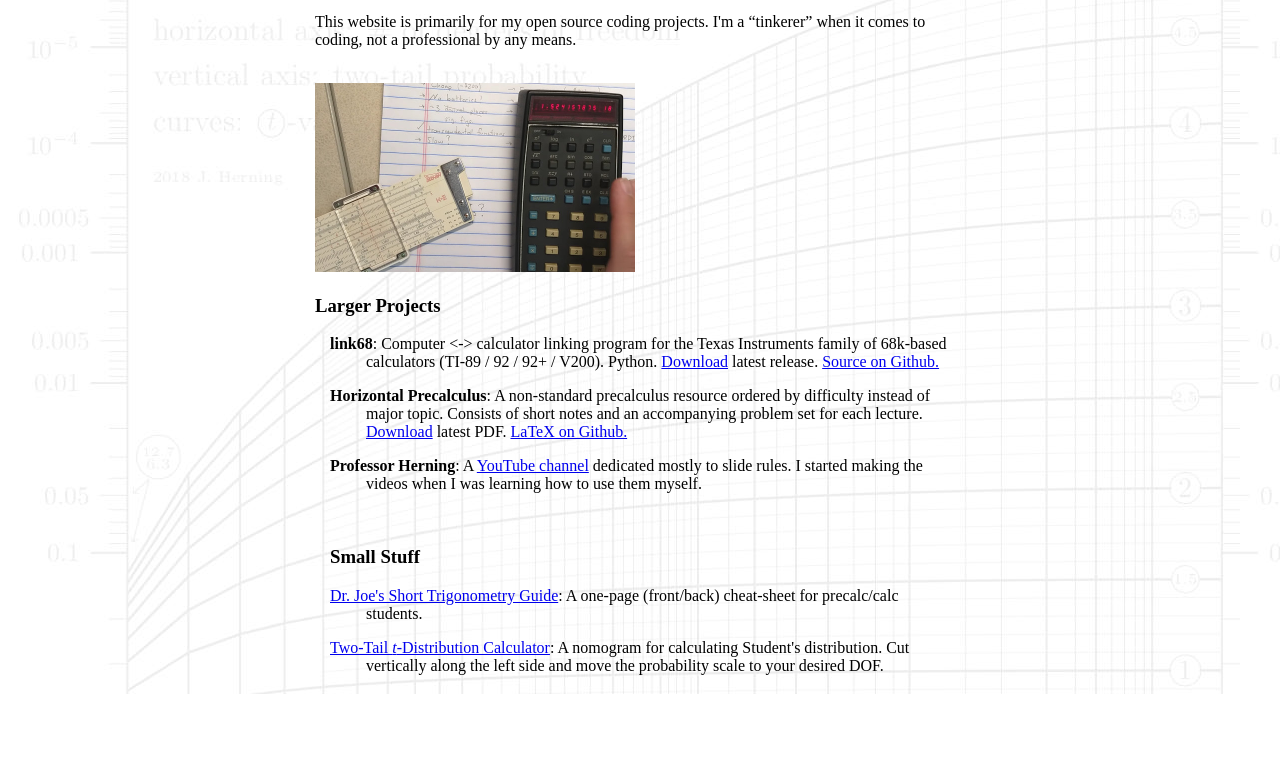
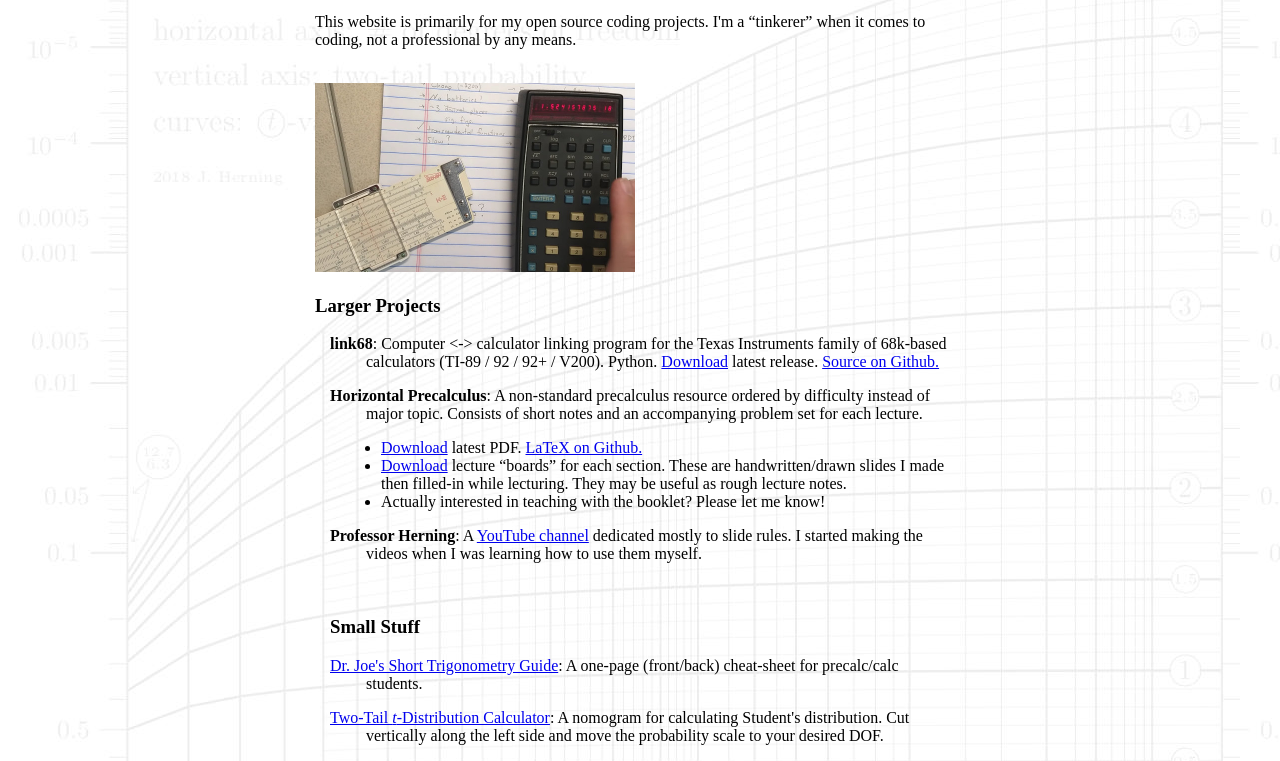
Before and after one commit to jherning/jherning.github.io, a plain HTML site: page index.html in a window 1280 px wide. Shown: the part 106-867 px from the top of the page. Before the commit the page ends 800 px from the top, so only its background shows below. Drawn offline with Linux system fonts and the light colour scheme.

Commit message:
Added lecture boards.

```diff
--- a/index.html
+++ b/index.html
@@ -23,7 +23,12 @@
 <h3>Larger Projects</h3>
 <div style="padding-left: 51px; text-indent: -36px; padding-right: 15px">
 <p><b>link68</b>: Computer <-> calculator linking program for the Texas Instruments family of 68k-based calculators (TI-89 / 92 / 92+ / V200). Python. <a href="link68-2021-07-27-0.2.tar.gz">Download</a> latest release. <a href="https://github.com/jherning/link68">Source on Github.</a></p>
-<p><b>Horizontal Precalculus</b>: A non-standard precalculus resource ordered by difficulty instead of major topic. Consists of short notes and an accompanying problem set for each lecture. <a href="book0.2.pdf">Download</a> latest PDF. <a href="https://github.com/jherning/h-precalc">LaTeX on Github.</a></p>
+<p><b>Horizontal Precalculus</b>: A non-standard precalculus resource ordered by difficulty instead of major topic. Consists of short notes and an accompanying problem set for each lecture.
+<ul style="padding-left: 15px; text-indent: 0px; padding-right: 0px">
+<li><a href="book0.2.pdf">Download</a> latest PDF. <a href="https://github.com/jherning/h-precalc">LaTeX on Github.</a></li>
+<li><a href="boards2021-08-07.tar.gz">Download</a> lecture &ldquo;boards&rdquo; for each section. These are handwritten/drawn slides I made then filled-in while lecturing. They may be useful as rough lecture notes.</li>
+<li> Actually interested in teaching with the booklet? Please let me know! </li>
+</ul>
 <p><b>Professor Herning</b>: A <a href="https://www.youtube.com/ProfessorHerning">YouTube channel</a> dedicated mostly to slide rules. I started making the videos when I was learning how to use them myself.</p>
 
 
```
Also changed, not shown: 1 other file.
